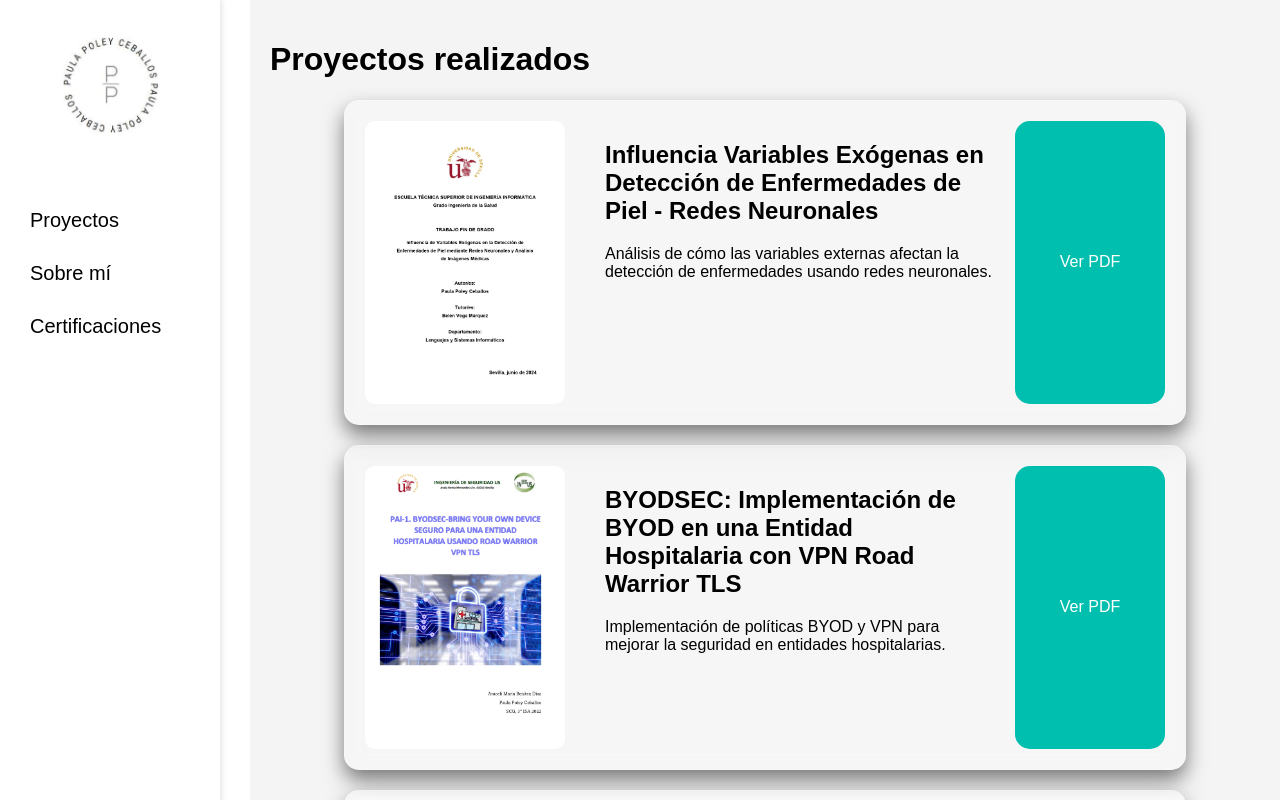
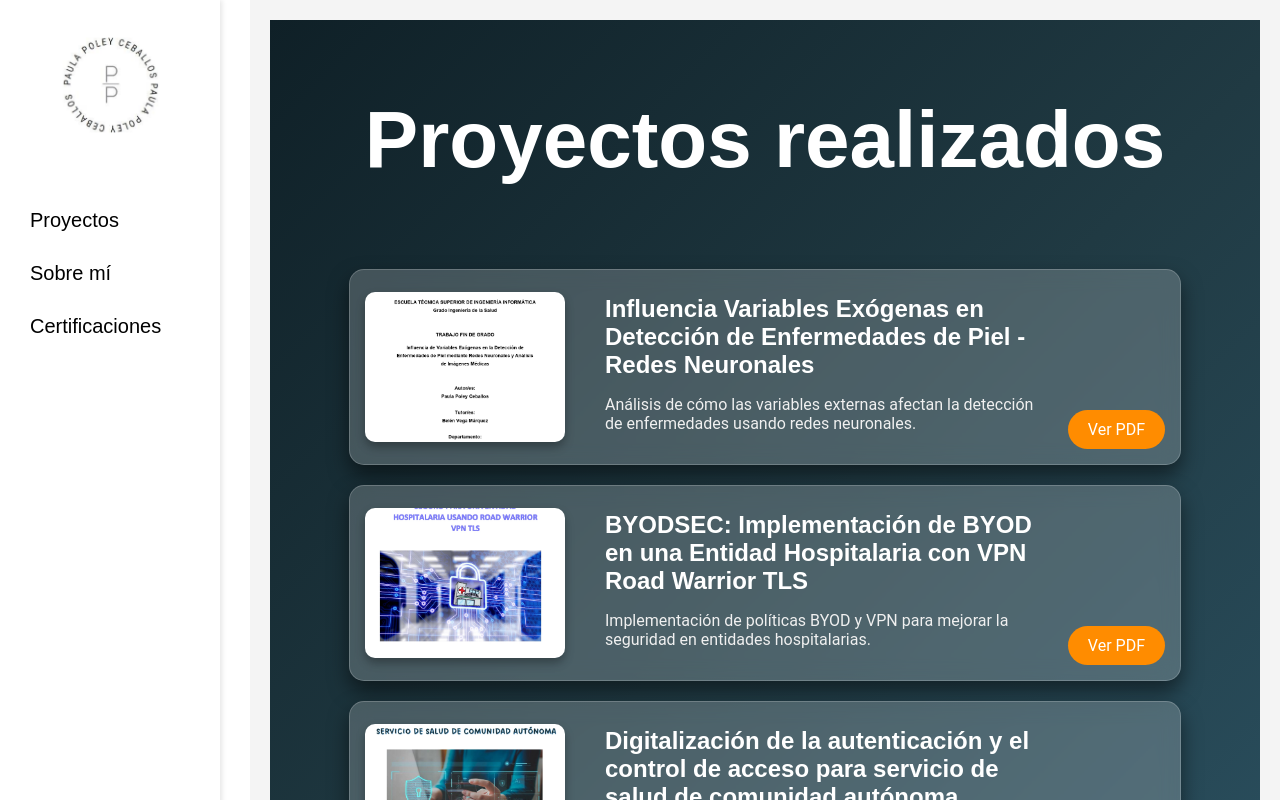
Before and after one commit to paulapoley/portfoliopaulapoley, a React (Create React App) app: page / in a window 1280 px wide. Shown: the top 800 px of the page. Built offline with nearby package versions, Linux system fonts and the light colour scheme.

Commit message:
Update Home.css

```diff
--- a/src/pages/Home.css
+++ b/src/pages/Home.css
@@ -1,52 +1,107 @@
+/* Estilos generales del contenedor */
+.home-container {
+  display: flex;
+  flex-direction: column;
+  justify-content: center;
+  align-items: center;
+  min-height: 90vh;
+  background: linear-gradient(135deg, #0f2027 0%, #203a43 50%, #2c5364 100%);
+  padding: 20px;
+  color: #ffffff;
+  font-family: 'Roboto', sans-serif;
+}
+
+/* Estilos del encabezado */
+.home-header {
+  text-align: center;
+  margin-bottom: 30px;
+  font-size: 2.5rem;
+  color: #ffffff;
+  font-family: 'Orbitron', sans-serif;
+}
+
+/* Configuración de la cuadrícula de proyectos */
 .projects-grid {
   display: flex;
-  flex-direction: column; /* Coloca las tarjetas en una columna */
-  gap: 20px;
-  justify-content: center;
-  align-items: center; /* Centra horizontalmente */
+  flex-direction: column;
+  gap: 20px; /* Espacio entre las tarjetas */
+  justify-items: center;
+  align-items: center; /* Centra las tarjetas */
+  width: 100%; /* Asegura que la cuadrícula ocupe el ancho completo */
 }
 
+/* Estilos de las tarjetas individuales */
 .project-card {
   display: flex;
-  flex-direction: row; /* Coloca los elementos de la tarjeta en fila */
-  border: 1px solid rgba(255, 255, 255, 0.2);
+  flex-direction: row; /* Alinea horizontalmente los elementos */
+  border: 1px solid rgba(255, 255, 255, 0.2); /* Borde blanco semi-transparente */
   border-radius: 15px;
   overflow: hidden;
-  width: 800px; /* Aumenta el ancho para acomodar los elementos */
-  padding: 20px;
+  width: 100%;
+  max-width: 800px; /* Máximo ancho para las tarjetas */
+  height: auto; /* Ajusta la altura automáticamente */
+  padding: 15px;
   box-shadow: 0 10px 20px rgba(0, 0, 0, 0.5);
-  background: rgba(255, 255, 255, 0.2);
-  backdrop-filter: blur(10px);
+  background: rgba(255, 255, 255, 0.2); /* Fondo semitransparente */
+  backdrop-filter: blur(10px); /* Efecto de desenfoque del fondo */
   transition: transform 0.2s;
+  align-items: center; /* Centra los elementos verticalmente */
+  justify-content: space-between; /* Espacio entre los elementos */
 }
 
-.project-info {
-  flex: 2; /* Ocupa más espacio en la tarjeta */
-  padding: 0 20px; /* Ajusta el espaciado interno */
+/* Estilo del hover de las tarjetas */
+.project-card:hover {
+  transform: scale(1.05);
 }
 
-.project-image {
-  flex: 1; /* Imagen ocupa menos espacio */
-  max-width: 200px; /* Controla el tamaño máximo de la imagen */
-  margin-right: 20px; /* Espacio entre imagen y texto */
-  border-radius: 10px; /* Añadir bordes redondeados a la imagen */
+/* Estilos para la información de los proyectos */
+.project-info {
+  flex: 2;
+  padding: 0 20px;
+  color: #ffffff;
 }
 
+.project-title {
+  font-size: 1.5rem;
+  margin: 10px 0;
+  color: #ffffff;
+  font-family: 'Orbitron', sans-serif;
+}
+
+.project-description {
+  font-size: 1rem;
+  color: #f0f0f0;
+  font-family: 'Roboto', sans-serif;
+  white-space: pre-wrap; /* Preserva los saltos de línea y los espacios en blanco */
+  text-align: left; /* Alinea el texto a la izquierda */
+}
+
+/* Estilos para la imagen del proyecto */
+.project-image {
+  flex: 1;
+  max-width: 200px;
+  height: 150px; /* Fija la altura para uniformar la visualización */
+  object-fit: cover; /* Asegura que la imagen ocupe todo el espacio sin deformarse */
+  border-radius: 10px;
+  margin-right: 20px;
+  box-shadow: 0 5px 10px rgba(0, 0, 0, 0.3);
+}
+
+/* Estilos del botón de PDF */
 .home-button {
   display: block;
-  width: 150px; /* Tamaño del botón */
-  margin-left: auto; /* Alinea el botón al final */
-  padding: 10px;
-  background-color: #00bfae;
-  color: white;
+  padding: 10px 20px;
+  background-color: #ff8c00;
+  color: #ffffff;
   border: none;
-  border-radius: 15px;
+  border-radius: 25px;
   cursor: pointer;
-  text-align: center;
+  font-family: 'Roboto', sans-serif;
   font-size: 1rem;
   transition: background-color 0.3s ease;
+  align-self: flex-end;
 }
 
 .home-button:hover {
-  background-color: #009d89;
+  background-color: #e67e22;
 }
```
